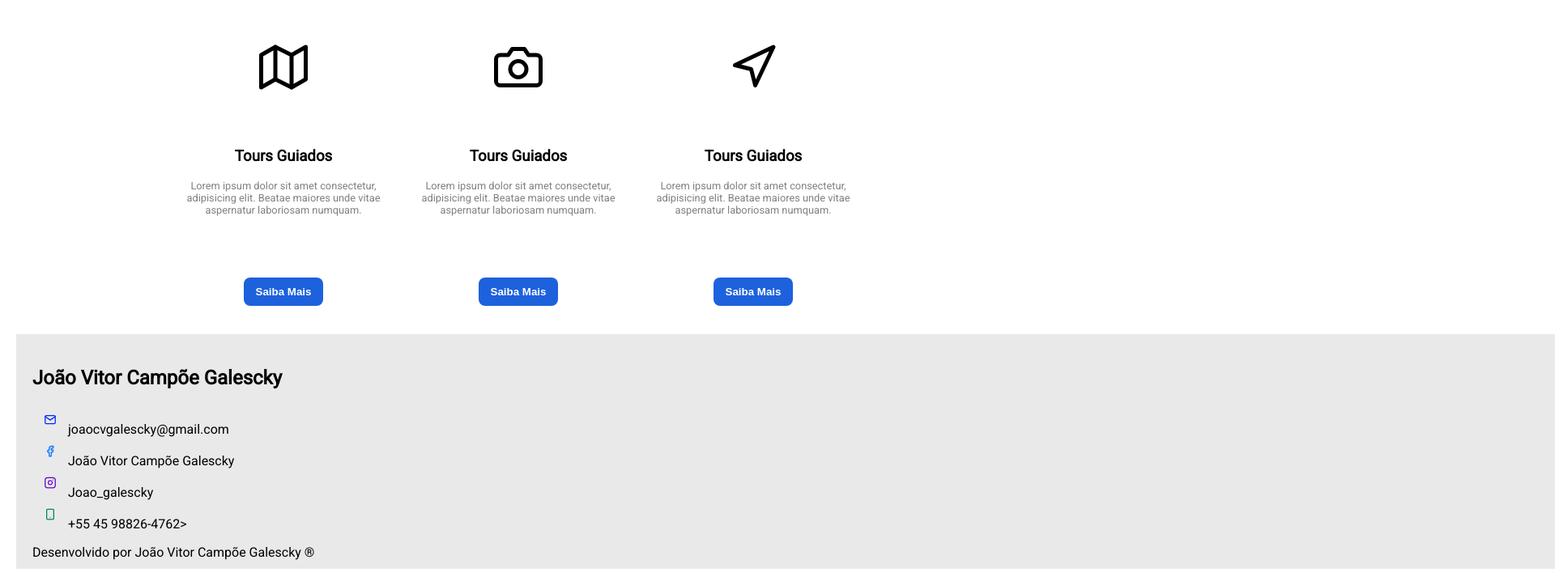
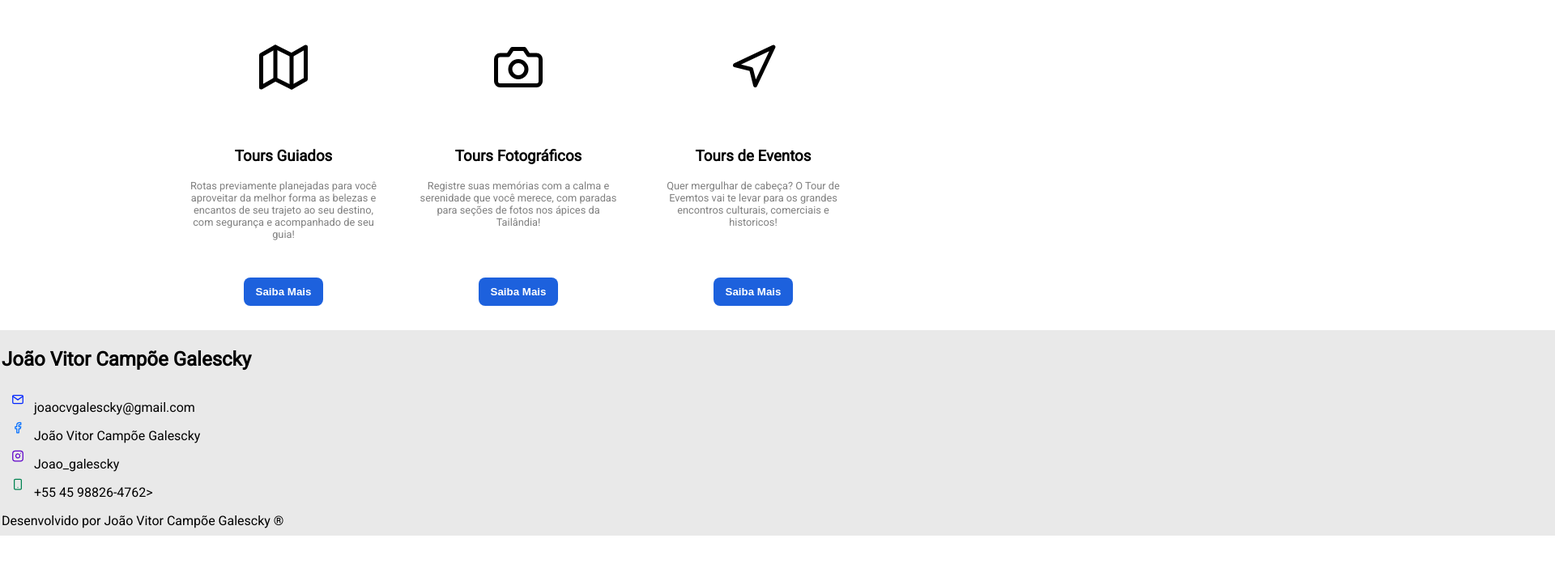
Before and after one commit to Joaogalescky/Atv--Programacao-Web-I--Site-de-viagens, a plain HTML site: page index.html in a window 1280 px wide. Shown: the part 1347-2070 px from the top of the page at 81% size, 1920 px wide, since content can reach past the window. After the commit the page ends 2009 px from the top, so only its background shows below. Drawn offline with nearby package versions, Linux system fonts and the light colour scheme.

Commit message:
Alterações no css e index lore, del de imagem

```diff
--- a/index.html
+++ b/index.html
@@ -27,7 +27,7 @@
 
         <div id="home" class="header-content">
             <h1>Conheça Tailândia</h1>
-            <p>Lorem ipsum dolor sit, amet consectetur adipisicing elit. Maxime distinctio sint temporibus. Cum quaerat dolor quo. Asperiores quasi inventore atque!</p>
+            <p>Venha conhecer a Tailândia e seus incríveis pontos turisticos, cultura, culinária e história, venha mergulhar em seu fascínio!</p>
             <button>Saiba Mais</button>
         </div>
     </header>
@@ -96,23 +96,23 @@
                 <i data-feather="map"></i>
                 <div class="card-content">
                     <h3>Tours Guiados</h3>
-                    <p>Lorem ipsum dolor sit amet consectetur, adipisicing elit. Beatae maiores unde vitae aspernatur laboriosam numquam.</p>
+                    <p>Rotas previamente planejadas para você aproveitar da melhor forma as belezas e encantos de seu trajeto ao seu destino, com segurança e acompanhado de seu guia! </p>
                 </div>
                 <button>Saiba Mais</button>
             </div>
             <div class="card">
                 <i data-feather="camera"></i>
                 <div class="card-content">
-                    <h3>Tours Guiados</h3>
-                    <p>Lorem ipsum dolor sit amet consectetur, adipisicing elit. Beatae maiores unde vitae aspernatur laboriosam numquam.</p>
+                    <h3>Tours Fotográficos</h3>
+                    <p>Registre suas memórias com a calma e serenidade que você merece, com paradas para seções de fotos nos ápices da Tailândia!</p>
                 </div>
                 <button>Saiba Mais</button>
             </div>
             <div class="card">
                 <i data-feather="navigation"></i>
                 <div class="card-content">
-                    <h3>Tours Guiados</h3>
-                    <p>Lorem ipsum dolor sit amet consectetur, adipisicing elit. Beatae maiores unde vitae aspernatur laboriosam numquam.</p>
+                    <h3>Tours de Eventos</h3>
+                    <p>Quer mergulhar de cabeça? O Tour de Evemtos vai te levar para os grandes encontros culturais, comerciais e historicos! </p>
                 </div>
                 <button>Saiba Mais</button>
             </div>
--- a/style.css
+++ b/style.css
@@ -211,33 +211,33 @@ header nav p {
 }
 
 .contatos {
-    padding: 20px;
+    padding: 2px;
     height: 250px;
     width: 2000px;
-    margin: 20px;
+    margin-top: 15px;
     background: rgb(233, 233, 233);
 }
 
 .mail svg {
     color: rgb(0, 38, 255);
-    margin: 10px;
+    margin: 8px;
+    height: 15px;
+}
+
+.facebook svg {
+    color: rgb(0, 110, 255);
+    margin: 8px;
     height: 15px;
 }
 
 .instagram svg {
     color: rgb(94, 0, 201);
-    margin: 10px;
-    height: 15px;
-}
-
-.facebook svg {
-    color: rgb(0, 110, 255);
-    margin: 10px;
+    margin: 8px;
     height: 15px;
 }
 
 .smartphone svg {
     color: rgb(0, 131, 81);
-    margin: 10px;
+    margin: 8px;
     height: 15px
 }
```
Also changed, not shown: 1 other file.
